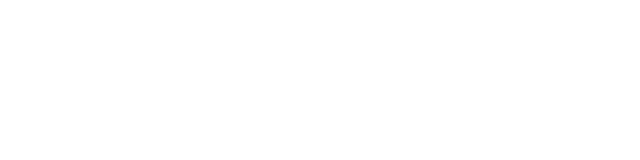
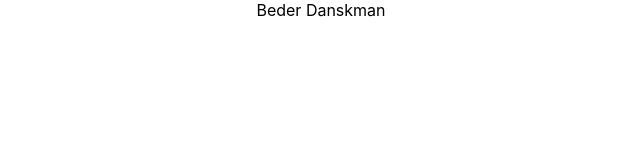
Before and after one commit to Ravelloo2/Benzen, a React (Create React App) app: page /ansoka in a window 1280 px wide. Before the commit this address had no page. Shown: the top 160 px of the page, without its empty margins (319-959 px from the left). Built offline with nearby package versions, Linux system fonts and the light colour scheme.

Commit message:
Added paths

```diff
--- a/src/index.js
+++ b/src/index.js
@@ -9,6 +9,10 @@
     <BrowserRouter>
     <Routes>
       <Route path='/' element={<App/>}/>
+      <Route path='/Utbildningar' element={<App/>} />
+      <Route path='/Kurser' element={<App/>} />
+      <Route path='/Personal' element={<App/>} />
+      <Route path='/Ansoka' element={<App/>} />
     </Routes>
     </BrowserRouter>
   </React.StrictMode>,
```
